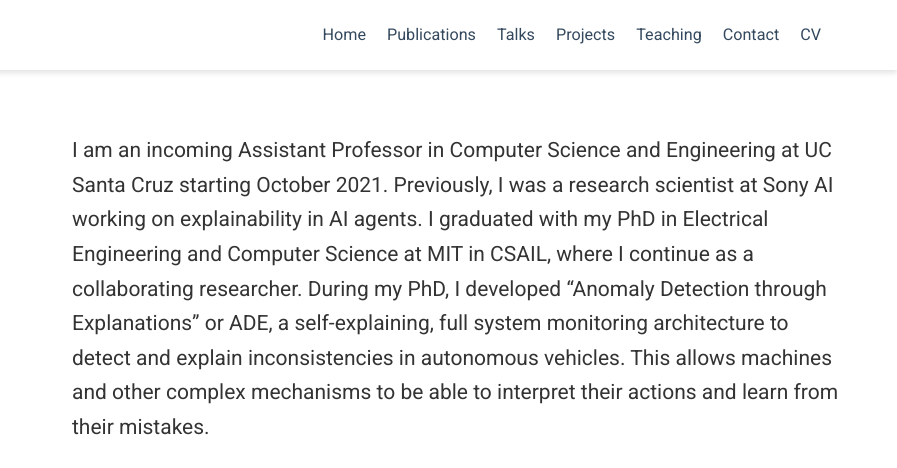
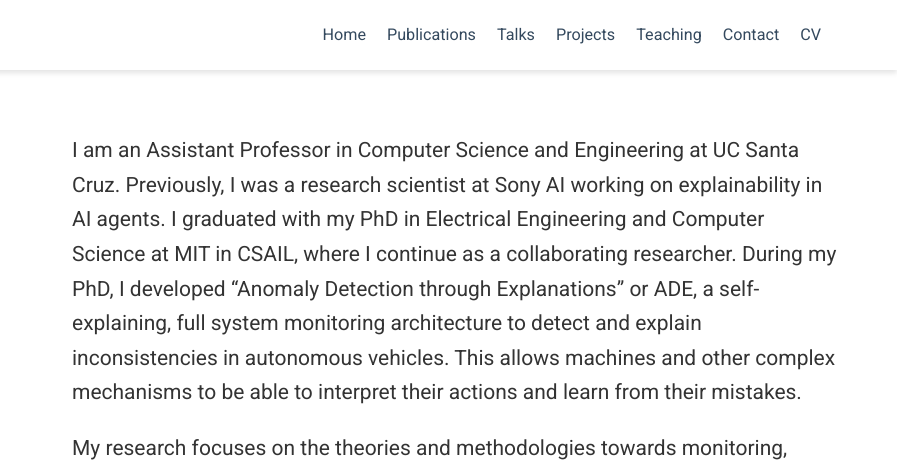
Before and after one commit to lgilpin/lgilpin.github.io, a plain HTML site: page authors/admin/index.html in a window 1280 px wide. Shown: the top 468 px of the page, 383-1280 px from the left. Drawn offline with nearby package versions, Linux system fonts and the light colour scheme; some packages are replaced by stand-ins of ours; some icons are missing.

Commit message:
rebuilding site Tue Oct  5 14:54:45 PDT 2021

```diff
--- a/authors/admin/index.html
+++ b/authors/admin/index.html
@@ -708,16 +708,16 @@
 
 
 
-    <p>I am an incoming Assistant Professor in Computer Science and
-Engineering at UC Santa Cruz starting October 2021.  Previously, I was
-a research scientist at Sony AI working on explainability in AI
-agents.  I graduated with my PhD in Electrical Engineering and
-Computer Science at MIT in CSAIL, where I continue as a collaborating
-researcher.  During my PhD, I developed &ldquo;Anomaly Detection through
-Explanations&rdquo; or ADE, a self-explaining, full system monitoring
-architecture to detect and explain inconsistencies in autonomous
-vehicles.  This allows machines and other complex mechanisms to be
-able to interpret their actions and learn from their mistakes.</p>
+    <p>I am an Assistant Professor in Computer Science and Engineering at UC
+Santa Cruz.  Previously, I was a research scientist at Sony AI working
+on explainability in AI agents.  I graduated with my PhD in Electrical
+Engineering and Computer Science at MIT in CSAIL, where I continue as
+a collaborating researcher.  During my PhD, I developed &ldquo;Anomaly
+Detection through Explanations&rdquo; or ADE, a self-explaining, full system
+monitoring architecture to detect and explain inconsistencies in
+autonomous vehicles.  This allows machines and other complex
+mechanisms to be able to interpret their actions and learn from their
+mistakes.</p>
 <p>My research focuses on the theories and methodologies towards
 monitoring, designing, and augmenting complex machines that can
 <strong>explain</strong> themselves for diagnosis, accountability, and
--- a/sitemap.xml
+++ b/sitemap.xml
@@ -28,12 +28,12 @@
   </url>
 
   <url>
-    <loc>https://lgilpin.github.io/authors/leilani-h.-gilpin/</loc>
+    <loc>https://lgilpin.github.io/</loc>
     <lastmod>2021-01-24T09:57:57-05:00</lastmod>
   </url>
 
   <url>
-    <loc>https://lgilpin.github.io/</loc>
+    <loc>https://lgilpin.github.io/authors/leilani-h.-gilpin/</loc>
     <lastmod>2021-01-24T09:57:57-05:00</lastmod>
   </url>
 
@@ -489,7 +489,7 @@
 
   <url>
     <loc>https://lgilpin.github.io/authors/admin/</loc>
-    <lastmod>2021-09-29T13:22:05-07:00</lastmod>
+    <lastmod>2021-10-02T14:58:03-07:00</lastmod>
   </url>
 
   <url>
```
Also changed, not shown: authors/index.xml (+10 -10 lines), index.html (+15 -63 lines), index.json (+1 -1 lines).
